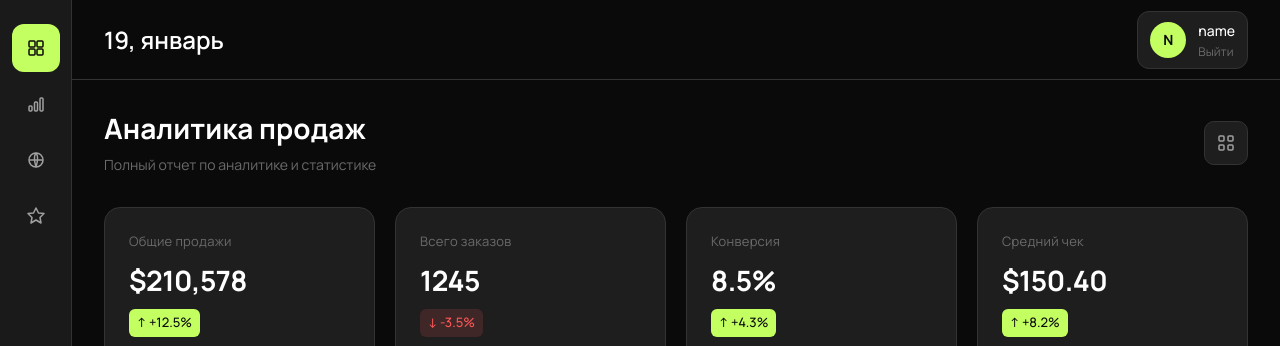
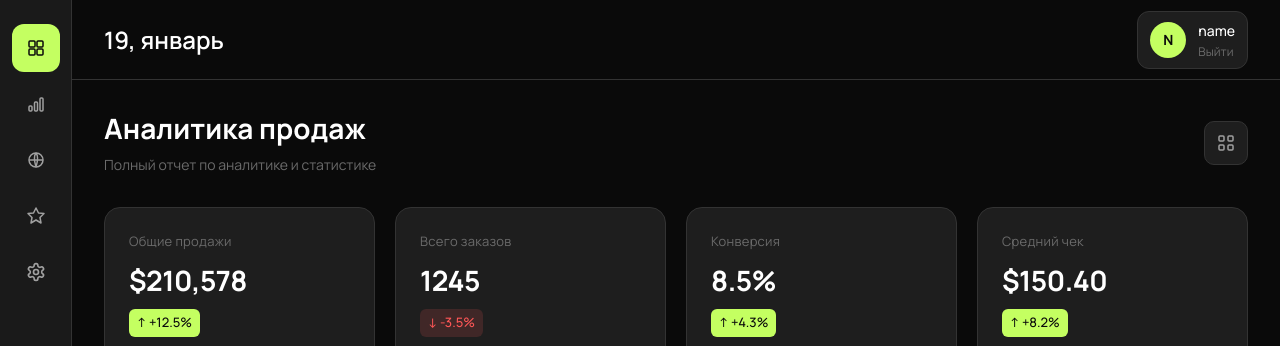
Before and after one commit to NikolayViktorovich/b2b-analytics-dashboard, a React (Vite) app: page /login in a window 1280 px wide. Both pictures are taken after typing "name@example.com", "Sample123" into the empty fields and a click on the button "Войти". Shown: the top 346 px of the page. Built offline with nearby package versions, Linux system fonts and the light colour scheme; the HTML template or start-up script is replaced by a standard one.

Commit message:
mini-fix

```diff
--- a/src/components/layout/Header.tsx
+++ b/src/components/layout/Header.tsx
@@ -8,7 +8,7 @@ const Header = () => {
     return `${d.getDate()}, ${d.toLocaleString('ru', { month: 'long' })}`
   }
 
-  const headerStyle: React.CSSProperties = {
+  const header: React.CSSProperties = {
     height: '80px',
     background: 'var(--bg-primary)',
     borderBottom: '1px solid var(--border-color)',
@@ -18,25 +18,25 @@ const Header = () => {
     padding: '0 32px',
   }
 
-  const leftStyle: React.CSSProperties = {
+  const left: React.CSSProperties = {
     display: 'flex',
     alignItems: 'center',
     gap: '24px',
   }
 
-  const dateStyle: React.CSSProperties = {
+  const date: React.CSSProperties = {
     fontSize: '24px',
     fontWeight: 600,
     color: 'var(--text-primary)',
   }
 
-  const rightStyle: React.CSSProperties = {
+  const right: React.CSSProperties = {
     display: 'flex',
     alignItems: 'center',
     gap: '16px',
   }
 
-  const userStyle: React.CSSProperties = {
+  const userBox: React.CSSProperties = {
     display: 'flex',
     alignItems: 'center',
     gap: '12px',
@@ -46,7 +46,7 @@ const Header = () => {
     border: '1px solid var(--border-color)',
   }
 
-  const avatarStyle: React.CSSProperties = {
+  const avatar: React.CSSProperties = {
     width: '36px',
     height: '36px',
     borderRadius: '50%',
@@ -59,19 +59,19 @@ const Header = () => {
     fontSize: '14px',
   }
 
-  const userInfoStyle: React.CSSProperties = {
+  const info: React.CSSProperties = {
     display: 'flex',
     flexDirection: 'column',
     gap: '2px',
   }
 
-  const nameStyle: React.CSSProperties = {
+  const name: React.CSSProperties = {
     fontSize: '14px',
     fontWeight: 500,
     color: 'var(--text-primary)',
   }
 
-  const logoutStyle: React.CSSProperties = {
+  const btn: React.CSSProperties = {
     fontSize: '12px',
     color: 'var(--text-muted)',
     background: 'transparent',
@@ -81,19 +81,19 @@ const Header = () => {
   }
 
   return (
-    <header style={headerStyle}>
-      <div style={leftStyle}>
-        <span style={dateStyle}>{getDate()}</span>
+    <header style={header}>
+      <div style={left}>
+        <span style={date}>{getDate()}</span>
       </div>
 
-      <div style={rightStyle}>
-        <div style={userStyle}>
-          <div style={avatarStyle}>
+      <div style={right}>
+        <div style={userBox}>
+          <div style={avatar}>
             {user?.name.charAt(0).toUpperCase()}
           </div>
-          <div style={userInfoStyle}>
-            <span style={nameStyle}>{user?.name}</span>
-            <button onClick={logout} style={logoutStyle}>
+          <div style={info}>
+            <span style={name}>{user?.name}</span>
+            <button onClick={logout} style={btn}>
               Выйти
             </button>
           </div>
--- a/src/components/layout/Sidebar.tsx
+++ b/src/components/layout/Sidebar.tsx
@@ -30,10 +30,15 @@ const menuItems: MenuItem[] = [
     label: 'NPS опросы',
     icon: <svg width="20" height="20" viewBox="0 0 20 20" fill="none"><path d="M10 2l2.5 5 5.5.5-4 4 1 5.5-5-3-5 3 1-5.5-4-4 5.5-.5L10 2z" stroke="currentColor" strokeWidth="1.5" strokeLinejoin="round"/></svg>
   },
+  {
+    id: 'settings',
+    label: 'Настройки',
+    icon: <svg width="20" height="20" viewBox="0 0 24 24" fill="none"><path d="M12.22 2h-.44a2 2 0 00-2 2v.18a2 2 0 01-1 1.73l-.43.25a2 2 0 01-2 0l-.15-.08a2 2 0 00-2.73.73l-.22.38a2 2 0 00.73 2.73l.15.1a2 2 0 011 1.72v.51a2 2 0 01-1 1.74l-.15.09a2 2 0 00-.73 2.73l.22.38a2 2 0 002.73.73l.15-.08a2 2 0 012 0l.43.25a2 2 0 011 1.73V20a2 2 0 002 2h.44a2 2 0 002-2v-.18a2 2 0 011-1.73l.43-.25a2 2 0 012 0l.15.08a2 2 0 002.73-.73l.22-.39a2 2 0 00-.73-2.73l-.15-.08a2 2 0 01-1-1.74v-.5a2 2 0 011-1.74l.15-.09a2 2 0 00.73-2.73l-.22-.38a2 2 0 00-2.73-.73l-.15.08a2 2 0 01-2 0l-.43-.25a2 2 0 01-1-1.73V4a2 2 0 00-2-2z" stroke="currentColor" strokeWidth="2" strokeLinecap="round" strokeLinejoin="round"/><circle cx="12" cy="12" r="3" stroke="currentColor" strokeWidth="2"/></svg>
+  },
 ]
 
 const Sidebar = ({ currView, onViewChange }: Props) => {
-  const sidebarStyle: React.CSSProperties = {
+  const sidebar: React.CSSProperties = {
     width: '72px',
     background: 'var(--bg-secondary)',
     borderRight: '1px solid var(--border-color)',
@@ -44,7 +49,7 @@ const Sidebar = ({ currView, onViewChange }: Props) => {
     gap: '8px',
   }
 
-  const navStyle: React.CSSProperties = {
+  const nav: React.CSSProperties = {
     display: 'flex',
     flexDirection: 'column',
     gap: '8px',
@@ -52,7 +57,7 @@ const Sidebar = ({ currView, onViewChange }: Props) => {
     padding: '0 12px',
   }
 
-  const itemStyle: React.CSSProperties = {
+  const item: React.CSSProperties = {
     width: '48px',
     height: '48px',
     display: 'flex',
@@ -66,13 +71,13 @@ const Sidebar = ({ currView, onViewChange }: Props) => {
     cursor: 'pointer',
   }
 
-  const itemActive: React.CSSProperties = {
-    ...itemStyle,
+  const active: React.CSSProperties = {
+    ...item,
     background: 'var(--accent-primary)',
     color: 'var(--bg-primary)',
   }
 
-  const tooltipStyle: React.CSSProperties = {
+  const tooltip: React.CSSProperties = {
     position: 'absolute',
     left: '64px',
     background: 'var(--bg-card)',
@@ -88,35 +93,35 @@ const Sidebar = ({ currView, onViewChange }: Props) => {
     transform: 'translateX(-10px)',
     transition: 'all 0.2s',
     zIndex: 1000,
-    boxShadow: '0 4px 12px rgba(0, 0, 0, 0.3)',
+    boxShadow: '0 4px 12px rgba(0,0,0,0.3)',
   }
 
   return (
-    <aside style={sidebarStyle}>
-      <nav style={navStyle}>
-        {menuItems.map(item => (
+    <aside style={sidebar}>
+      <nav style={nav}>
+        {menuItems.map(menuItem => (
           <button
-            key={item.id}
-            style={currView === item.id ? itemActive : itemStyle}
-            onClick={() => onViewChange(item.id)}
-            onMouseEnter={(e) => {
+            key={menuItem.id}
+            style={currView === menuItem.id ? active : item}
+            onClick={() => onViewChange(menuItem.id)}
+            onMouseEnter={e => {
               const tt = e.currentTarget.querySelector('.tooltip') as HTMLElement
-              if (tt) {
+              if(tt) {
                 tt.style.opacity = '1'
                 tt.style.transform = 'translateX(0)'
               }
             }}
-            onMouseLeave={(e) => {
+            onMouseLeave={e => {
               const tt = e.currentTarget.querySelector('.tooltip') as HTMLElement
-              if (tt) {
+              if(tt) {
                 tt.style.opacity = '0'
                 tt.style.transform = 'translateX(-10px)'
               }
             }}
           >
-            {item.icon}
-            <span className="tooltip" style={tooltipStyle}>
-              {item.label}
+            {menuItem.icon}
+            <span className="tooltip" style={tooltip}>
+              {menuItem.label}
             </span>
           </button>
         ))}
```
